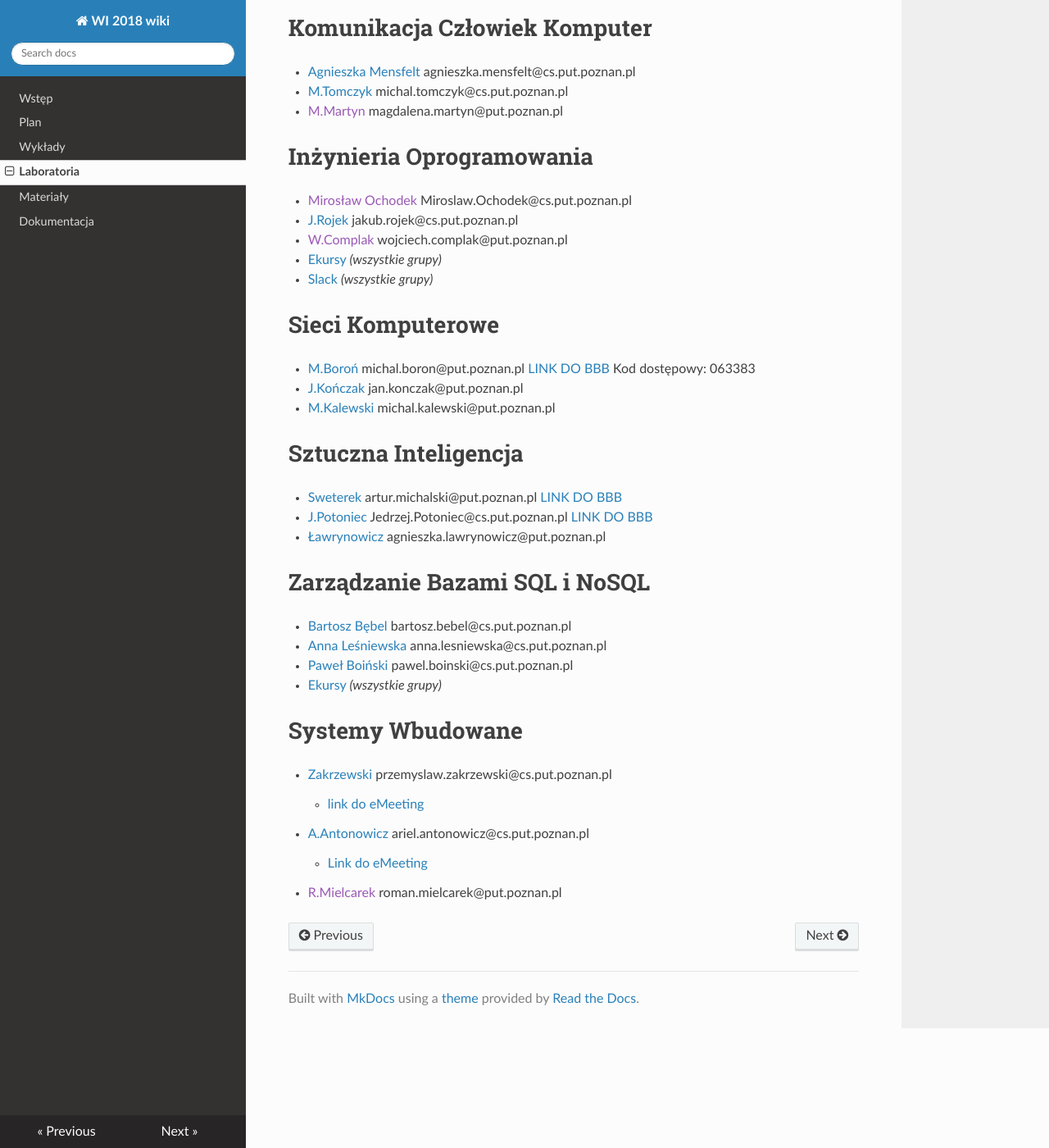
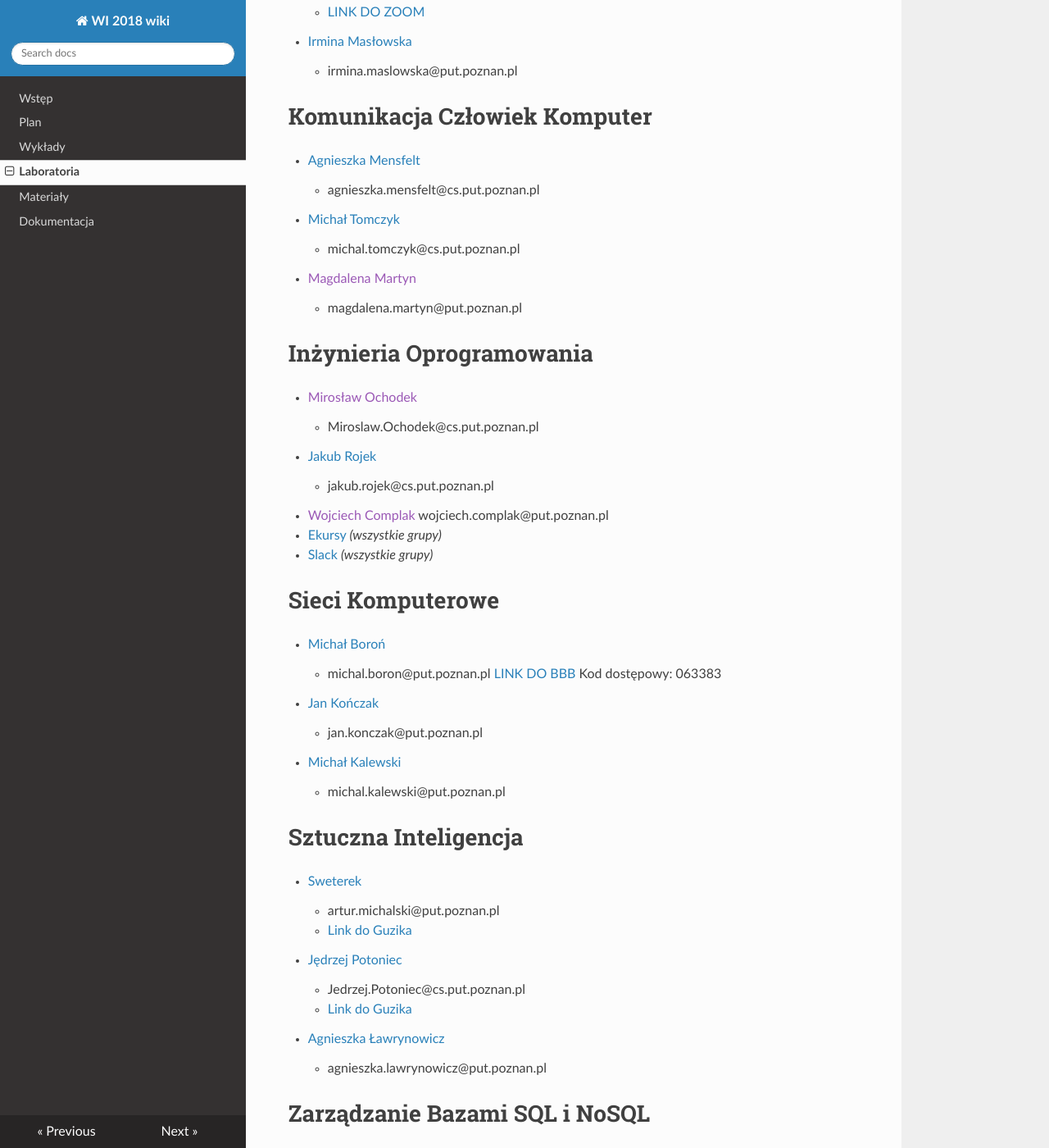
Before and after one commit to PUT-WI-18/wi18-wiki-sem5, an MkDocs documentation site: the page built from docs/laboratoria.md, in a window 1280 px wide and 1400 px high, scrolled down 414 px. Shown: the whole window at 82% size. Built offline with MkDocs 1.6.1, drawn with Linux system fonts in a browser that asks for light colours; nearby versions of some CDN libraries; some of the changed text lies outside the part shown.

Commit message:
Update laboratoria.md

```diff
--- a/docs/laboratoria.md
+++ b/docs/laboratoria.md
@@ -2,47 +2,67 @@
     Dodajcie linki do miejsc gdzie będą odbywać się wykłady etc. zgodnie z tym co podali wasi prowadzący
 
 # Wspomaganie decyzji
-- [M.Kadziński](http://www.cs.put.poznan.pl/mkadzinski/wd/) milosz.kadzinski@cs.put.poznan.pl
-- [Marcin Szeląg](http://www.cs.put.poznan.pl/mszelag/Teaching/teaching.html) marcin.szelag@cs.put.poznan.pl
+- [Miłosz Kadziński](http://www.cs.put.poznan.pl/mkadzinski/wd/)
+    - milosz.kadzinski@cs.put.poznan.pl
+- [Marcin Szeląg](http://www.cs.put.poznan.pl/mszelag/Teaching/teaching.html)
+    - marcin.szelag@cs.put.poznan.pl
     - [LINK DO ZOOM](https://us02web.zoom.us/j/6058330707?pwd=RUxNcUN6Y3g3eUxydnBNK2d6VE5HZz09&fbclid=IwAR0M7Kux1lQD9cr-aCd6B-97gQjszb7WhxaAMeYyNgBfZR8XC-SrpCra7Xo#success)
-- [I.Masłowska](http://www.cs.put.poznan.pl/imaslowska/wd/) irmina.maslowska@put.poznan.pl
+- [Irmina Masłowska](http://www.cs.put.poznan.pl/imaslowska/wd/)
+    - irmina.maslowska@put.poznan.pl
 
 # Komunikacja Człowiek Komputer
-- [Agnieszka Mensfelt](https://www.cs.put.poznan.pl/amensfelt/komunikacja-czlowiek-komputer/) agnieszka.mensfelt@cs.put.poznan.pl
-- [M.Tomczyk](http://www.cs.put.poznan.pl/mtomczyk/index.php/kck-zasady-oceniania/) michal.tomczyk@cs.put.poznan.pl
-- [M.Martyn]() magdalena.martyn@put.poznan.pl
+- [Agnieszka Mensfelt](https://www.cs.put.poznan.pl/amensfelt/komunikacja-czlowiek-komputer/)
+    - agnieszka.mensfelt@cs.put.poznan.pl
+- [Michał Tomczyk](http://www.cs.put.poznan.pl/mtomczyk/index.php/kck-zasady-oceniania/)
+    - michal.tomczyk@cs.put.poznan.pl
+- [Magdalena Martyn]()
+    - magdalena.martyn@put.poznan.pl
 
 # Inżynieria Oprogramowania
-- [Mirosław Ochodek]() Miroslaw.Ochodek@cs.put.poznan.pl
-- [J.Rojek](http://www.cs.put.poznan.pl/jrojek/io1.html) jakub.rojek@cs.put.poznan.pl
-- [W.Complak]() wojciech.complak@put.poznan.pl
+- [Mirosław Ochodek]()
+    - Miroslaw.Ochodek@cs.put.poznan.pl
+- [Jakub Rojek](http://www.cs.put.poznan.pl/jrojek/io1.html)
+    - jakub.rojek@cs.put.poznan.pl
+- [Wojciech Complak]() wojciech.complak@put.poznan.pl
 - [Ekursy]( https://ekursy.put.poznan.pl/course/view.php?id=3561 ) *(wszystkie grupy)*
 - [Slack]( https://app.slack.com/client/T01C6UG431P/C01BUG27F6F )  *(wszystkie grupy)*
 
 # Sieci Komputerowe
-- [M.Boroń](http://www.cs.put.poznan.pl/mboron/sk2.html) michal.boron@put.poznan.pl
+- [Michał Boroń](http://www.cs.put.poznan.pl/mboron/sk2.html)
+    - michal.boron@put.poznan.pl
 [LINK DO BBB](https://emeeting.put.poznan.pl/eMeeting/mic-pqf-skz ) Kod dostępowy: 063383
-- [J.Kończak](http://www.cs.put.poznan.pl/jkonczak/sk2)  jan.konczak@put.poznan.pl
-- [M.Kalewski](http://www.cs.put.poznan.pl/mkalewski/documents/sk.php)  michal.kalewski@put.poznan.pl
+- [Jan Kończak](http://www.cs.put.poznan.pl/jkonczak/sk2)
+    - jan.konczak@put.poznan.pl
+- [Michał Kalewski](http://www.cs.put.poznan.pl/mkalewski/documents/sk.php)
+    - michal.kalewski@put.poznan.pl
 
 # Sztuczna Inteligencja
-- [Sweterek](http://www.cs.put.poznan.pl/amichalski/si.dzienne/index.html) artur.michalski@put.poznan.pl
-    [LINK DO BBB](https://moodle.put.poznan.pl/mod/bigbluebuttonbn/view.php?id=120740)
+- [Sweterek](http://www.cs.put.poznan.pl/amichalski/si.dzienne/index.html)
+    - artur.michalski@put.poznan.pl
+    - [Link do Guzika](https://moodle.put.poznan.pl/mod/bigbluebuttonbn/view.php?id=120740)
 
-- [J.Potoniec](http://www.cs.put.poznan.pl/jpotoniec/?page_id=12)  Jedrzej.Potoniec@cs.put.poznan.pl
-    [LINK DO BBB](https://moodle.put.poznan.pl/mod/bigbluebuttonbn/view.php?id=120738)
-- [Ławrynowicz](http://www.cs.put.poznan.pl/si/) agnieszka.lawrynowicz@put.poznan.pl
+- [Jędrzej Potoniec](http://www.cs.put.poznan.pl/jpotoniec/?page_id=12)
+    - Jedrzej.Potoniec@cs.put.poznan.pl
+    - [Link do Guzika](https://moodle.put.poznan.pl/mod/bigbluebuttonbn/view.php?id=120738)
+- [Agnieszka Ławrynowicz](http://www.cs.put.poznan.pl/si/)
+    - agnieszka.lawrynowicz@put.poznan.pl
 
 # Zarządzanie Bazami SQL i NoSQL
-- [Bartosz Bębel](http://www.cs.put.poznan.pl/bbebel)  bartosz.bebel@cs.put.poznan.pl
-- [Anna Leśniewska](http://www.cs.put.poznan.pl/alesniewska)  anna.lesniewska@cs.put.poznan.pl
-- [Paweł Boiński](http://www.cs.put.poznan.pl/pboinski)  pawel.boinski@cs.put.poznan.pl
+- [Bartosz Bębel](http://www.cs.put.poznan.pl/bbebel)
+    - bartosz.bebel@cs.put.poznan.pl
+- [Anna Leśniewska](http://www.cs.put.poznan.pl/alesniewska)
+    - anna.lesniewska@cs.put.poznan.pl
+- [Paweł Boiński](http://www.cs.put.poznan.pl/pboinski)
+    - pawel.boinski@cs.put.poznan.pl
 - [Ekursy](https://ekursy.put.poznan.pl/course/view.php?id=4476) *(wszystkie grupy)*
 
 
 # Systemy Wbudowane
-- [Zakrzewski](http://www.cs.put.poznan.pl/pzakrzewski/sw.html) przemyslaw.zakrzewski@cs.put.poznan.pl
+- [Zakrzewsky](http://www.cs.put.poznan.pl/pzakrzewski/sw.html)
+    - przemyslaw.zakrzewski@cs.put.poznan.pl
     - [link do eMeeting](https://emeeting.put.poznan.pl/eMeeting/prz-uvy-8ph)
-- [A.Antonowicz](http://www.cs.put.poznan.pl/aantonowicz/sw.html) ariel.antonowicz@cs.put.poznan.pl
+- [Ariel Antonowicz](http://www.cs.put.poznan.pl/aantonowicz/sw.html)
+    - ariel.antonowicz@cs.put.poznan.pl
     - [Link do eMeeting](https://emeeting.put.poznan.pl/eMeeting/ari-dtv-jav)
-- [R.Mielcarek]() roman.mielcarek@put.poznan.pl
+- [Roman Mielcarek]()
+    - roman.mielcarek@put.poznan.pl
```
